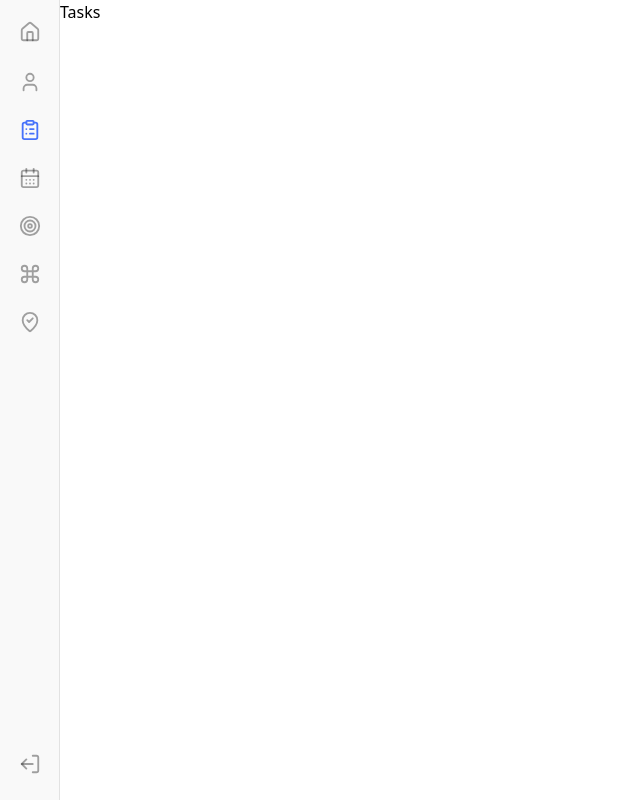
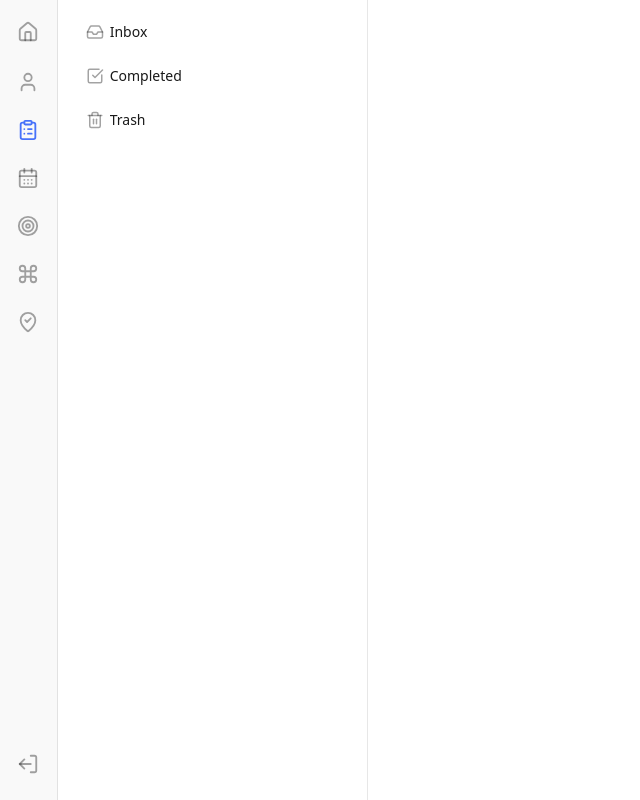
Before and after one commit to anishpawaskar/aimly-frontend, a React (Vite) app: page /tasks in a window 1280 px wide. Shown: the whole page, without its empty margins (0-640 px from the left). Built offline with nearby package versions, Linux system fonts and the light colour scheme.

Commit message:
feat: create tasks page layout, create taskssidenav

```diff
--- a/src/App.jsx
+++ b/src/App.jsx
@@ -4,6 +4,7 @@ import Signin from "./pages/auth/signin";
 import AuthLayout from "./pages/auth/layout";
 import Signup from "./pages/auth/signup";
 import DashboardLayout from "./pages/dashboard/layout";
+import TasksLayout from "./pages/tasks/layout";
 
 function App() {
   return (
@@ -14,7 +15,7 @@ function App() {
           <Route path="signin" element={<Signin />} />
           <Route path="signup" element={<Signup />} />
         </Route>
-        <Route element={<DashboardLayout />}>
+        <Route element={<TasksLayout />}>
           <Route
             path="tasks"
             element={
--- /dev/null
+++ b/src/components/tasks/tasks-sidenav.jsx
@@ -0,0 +1,33 @@
+import { NavLink } from "react-router";
+import { SMART_LIST } from "./tasks.constant";
+import { Button } from "../primitive/button";
+import { cn } from "@/lib/utils";
+
+export const TasksSidenav = () => {
+  return (
+    <div className="h-screen w-[310px] py-3.5 px-3 hidden md:block md:border-r md:border-gray/10">
+      <div className="flex flex-col gap-2">
+        {SMART_LIST.map((item) => {
+          const IconComponent = item.icon;
+
+          return (
+            <Button key={item.name} variant={"ghost"} asChild>
+              <NavLink
+                to={item.href}
+                className={cn(
+                  "h-9 pl-4 pr-2 flex items-center gap-1.5",
+                  ({ isActive }) => isActive && "bg-sidenav-bg"
+                )}
+              >
+                <IconComponent size={18} className="text-gray/40 shrink-0" />
+                <span className="flex-1 text-gray text-sm truncate">
+                  {item.name}
+                </span>
+              </NavLink>
+            </Button>
+          );
+        })}
+      </div>
+    </div>
+  );
+};
--- /dev/null
+++ b/src/components/tasks/tasks.constant.js
@@ -0,0 +1,19 @@
+import { Inbox, SquareCheckBig, Trash2 } from "lucide-react";
+
+export const SMART_LIST = [
+  {
+    name: "Inbox",
+    href: "/tasks/inbox",
+    icon: Inbox,
+  },
+  {
+    name: "Completed",
+    href: "/completed",
+    icon: SquareCheckBig,
+  },
+  {
+    name: "Trash",
+    href: "/trash",
+    icon: Trash2,
+  },
+];
--- /dev/null
+++ b/src/pages/tasks/layout.jsx
@@ -0,0 +1,16 @@
+import { Sidenav } from "@/components/sidenav/sidenav";
+import { TasksSidenav } from "@/components/tasks/tasks-sidenav";
+
+const TasksLayout = () => {
+  return (
+    <div className="w-full h-screen flex flex-col md:flex-row">
+      <Sidenav />
+      <div className="list-view-wrapper w-full flex">
+        <TasksSidenav />
+        <div className="tasks-view-wrapper"></div>
+      </div>
+    </div>
+  );
+};
+
+export default TasksLayout;
```
